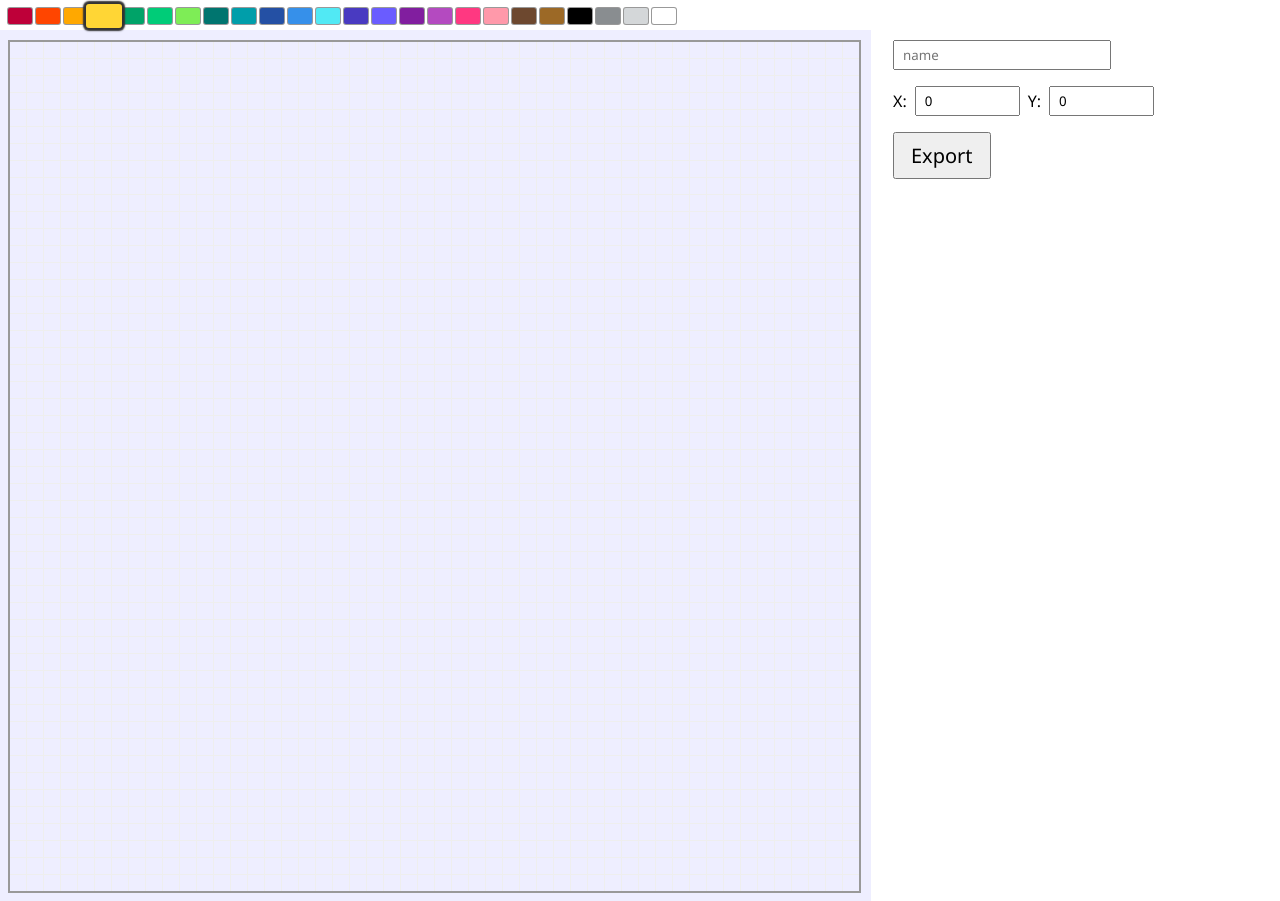
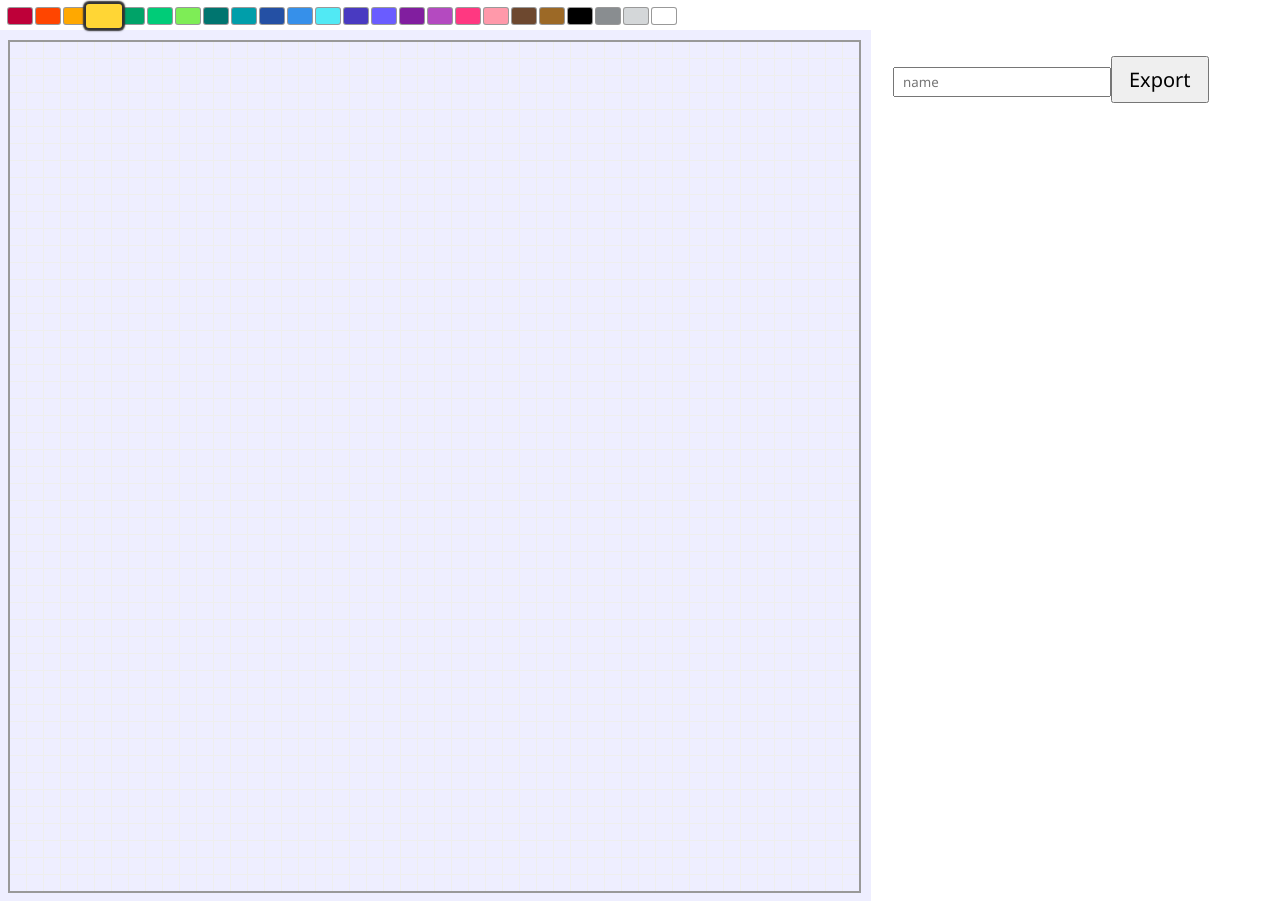
Before and after one commit to smirea/reddit-place-bot, a React (Vite) app: page / in a window 1280 px wide. Built offline with nearby package versions, Linux system fonts and the light colour scheme.

Commit message:
Removed origin from file name

```diff
--- a/client/components/Download.tsx
+++ b/client/components/Download.tsx
@@ -4,8 +4,8 @@ import { downloadBlob } from '../utils/download';
 
 const Download: React.FC<{ data: DesignData }> = ({ data }) => {
     const [name, setName] = useState('');
-    const [originX, setOriginX] = useState(0);
-    const [originY, setOriginY] = useState(0);
+    // const [originX, setOriginX] = useState(0);
+    // const [originY, setOriginY] = useState(0);
     const width = data[0].length;
     const height = data.length;
 
@@ -32,14 +32,14 @@ const Download: React.FC<{ data: DesignData }> = ({ data }) => {
         }
 
         downloadBlob(
-            `bot-design_${name}_x-${originX}_y-${originY}_size-${cropWidth}x${cropHeight}.json`,
+            `bot-design_${name}_size-${cropWidth}x${cropHeight}.json`,
             'application/json',
             JSON.stringify(croppedData),
         );
 
         setName('');
-        setOriginX(0);
-        setOriginY(0);
+        // setOriginX(0);
+        // setOriginY(0);
     }
 
     return <div className='download'>
@@ -49,7 +49,7 @@ const Download: React.FC<{ data: DesignData }> = ({ data }) => {
             onChange={e => setName(e.target.value)}
             placeholder='name'
         />
-        <div className='origin'>
+        {/* <div className='origin'>
             <div>X:</div>
             <input
                 type='number'
@@ -72,7 +72,7 @@ const Download: React.FC<{ data: DesignData }> = ({ data }) => {
                 max={1999}
                 step={1}
             />
-        </div>
+        </div> */}
         <button type='button' onClick={handleDownload}>Export</button>
     </div>
 }
--- a/client/styles.scss
+++ b/client/styles.scss
@@ -81,7 +81,7 @@
         margin-top: 1rem;
     }
 
-    input {
+    input[type] {
         padding: .25rem .5rem;
     }
 
```
